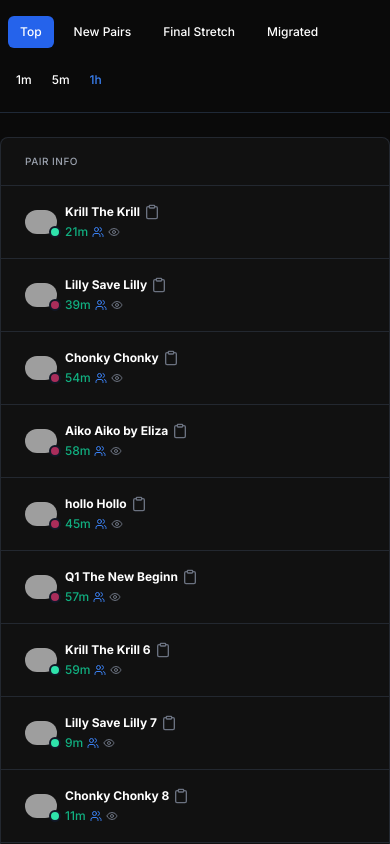
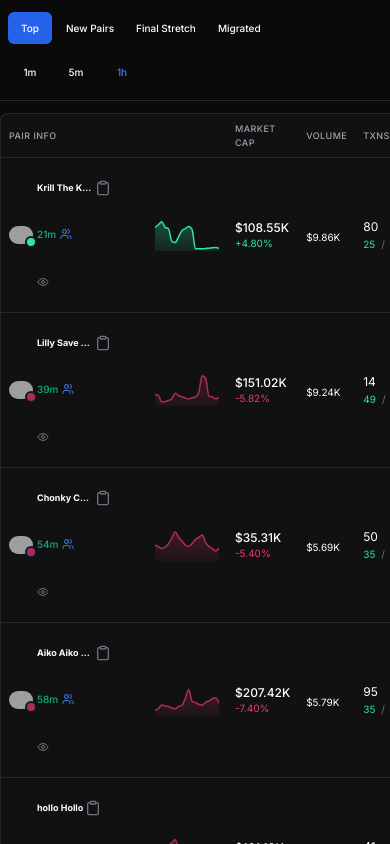
Before and after one commit to divyaxdv/token-discovery, a Next.js app: page / in a window 390 px wide. Shown: the top 844 px of the page. Built offline with nearby package versions, Linux system fonts and the light colour scheme; grey boxes are pictures that could not be loaded.

Commit message:
improve responsive design and remove sorting arrows

```diff
--- a/app/globals.css
+++ b/app/globals.css
@@ -37,6 +37,44 @@ body {
   color: hsl(var(--foreground));
   background: hsl(var(--background));
   background-color: #0a0a0a;
+  -webkit-font-smoothing: antialiased;
+  -moz-osx-font-smoothing: grayscale;
+}
+
+/* Improve touch targets on mobile */
+@media (max-width: 640px) {
+  button, a {
+    min-height: 44px;
+    min-width: 44px;
+  }
+}
+
+/* Smooth scrolling for horizontal table */
+.overflow-x-auto {
+  scroll-behavior: smooth;
+  -webkit-overflow-scrolling: touch;
+}
+
+/* Custom scrollbar for table */
+.scrollbar-thin {
+  scrollbar-width: thin;
+}
+
+.scrollbar-thin::-webkit-scrollbar {
+  height: 6px;
+}
+
+.scrollbar-thin::-webkit-scrollbar-track {
+  background: transparent;
+}
+
+.scrollbar-thin::-webkit-scrollbar-thumb {
+  background-color: rgba(75, 85, 99, 0.5);
+  border-radius: 3px;
+}
+
+.scrollbar-thin::-webkit-scrollbar-thumb:hover {
+  background-color: rgba(75, 85, 99, 0.7);
 }
 
 @layer utilities {
--- a/app/layout.tsx
+++ b/app/layout.tsx
@@ -8,6 +8,11 @@ const inter = Inter({ subsets: ["latin"] });
 export const metadata: Metadata = {
   title: "Axiom Trade - Token Discovery",
   description: "Token trading table with real-time updates",
+  viewport: {
+    width: "device-width",
+    initialScale: 1,
+    maximumScale: 5,
+  },
 };
 
 export default function RootLayout({
--- a/app/page.tsx
+++ b/app/page.tsx
@@ -2,7 +2,7 @@ import { TokenTable } from "@/components/organisms/TokenTable";
 
 export default function Home() {
   return (
-    <main className="min-h-screen bg-[#0a0a0a] text-white">
+    <main className="min-h-screen bg-[#0a0a0a] text-white overflow-x-hidden">
       <TokenTable />
     </main>
   );
--- a/components/molecules/MiniChart.tsx
+++ b/components/molecules/MiniChart.tsx
@@ -49,7 +49,7 @@ export const MiniChart = memo(function MiniChart({ token, timePeriod, className
 
   return (
     <div
-      className={cn("h-10 w-20", className)}
+      className={cn("h-8 w-16 sm:h-9 sm:w-18 md:h-10 md:w-20", className)}
       onMouseLeave={() => setActiveIndex(null)}
     >
       <ResponsiveContainer width="100%" height="100%">
--- a/components/molecules/PriceDisplay.tsx
+++ b/components/molecules/PriceDisplay.tsx
@@ -23,10 +23,10 @@ export const PriceDisplay = memo(function PriceDisplay({
 
   return (
     <div className={cn("flex flex-col", className)}>
-      <span className="text-sm font-medium">{formatCurrency(value)}</span>
+      <span className="text-xs sm:text-sm font-medium">{formatCurrency(value)}</span>
       {change !== undefined && (
         <span
-          className={cn("text-xs transition-colors duration-300", {
+          className={cn("text-[10px] sm:text-xs transition-colors duration-300", {
             "text-[#2fe3ac]": isPositive,
             "text-[rgb(236,56,122)]": !isPositive,
           })}
--- a/components/molecules/TableHeader.tsx
+++ b/components/molecules/TableHeader.tsx
@@ -37,27 +37,14 @@ export const TableHeader = memo(function TableHeader({
   return (
     <th
       className={cn(
-        "px-6 sm:px-8 py-4 text-left text-[10px] font-medium text-gray-400 uppercase tracking-wider",
-        canSort && "cursor-pointer hover:text-gray-300 transition-colors",
+        "px-2 sm:px-3 md:px-4 lg:px-6 xl:px-8 py-2 sm:py-3 md:py-4 text-left text-[9px] sm:text-[10px] font-medium text-gray-400 uppercase tracking-wider",
+        canSort && "cursor-pointer hover:text-gray-300 transition-colors touch-manipulation",
         className
       )}
       onClick={handleClick}
     >
       <div className="flex items-center gap-2">
         <span>{label}</span>
-        {canSort && (
-          <span className="text-gray-500">
-            {isActive ? (
-              sortOrder === "asc" ? (
-                <ArrowUp className="h-3 w-3" />
-              ) : (
-                <ArrowDown className="h-3 w-3" />
-              )
-            ) : (
-              <ArrowUpDown className="h-3 w-3" />
-            )}
-          </span>
-        )}
       </div>
     </th>
   );
--- a/components/molecules/TokenInfo.tsx
+++ b/components/molecules/TokenInfo.tsx
@@ -58,7 +58,7 @@ export const TokenInfo = memo(function TokenInfo({ token, className }: TokenInfo
           </PopoverTrigger>
           <PopoverContent
             side="top"
-            className="w-auto p-1.5 bg-black"
+            className="w-auto p-1.5 bg-black border-0 shadow-none"
             onMouseEnter={() => setOpenPopover(label)}
             onMouseLeave={() => setOpenPopover(null)}
           >
@@ -159,7 +159,7 @@ export const TokenInfo = memo(function TokenInfo({ token, className }: TokenInfo
           </PopoverTrigger>
           <PopoverContent
             side="top"
-            className="w-auto p-1.5 bg-black"
+            className="w-auto p-1.5 bg-black border-0 shadow-none"
             onMouseEnter={() => setOpenPopover("DEX paid")}
             onMouseLeave={() => setOpenPopover(null)}
           >
--- a/components/molecules/TransactionDisplay.tsx
+++ b/components/molecules/TransactionDisplay.tsx
@@ -20,9 +20,9 @@ export const TransactionDisplay = memo(function TransactionDisplay({
   className,
 }: TransactionDisplayProps) {
   return (
-    <div className={cn("flex flex-col gap-1", className)}>
-      <span className="text-sm">{total}</span>
-      <div className="flex gap-2 text-xs">
+    <div className={cn("flex flex-col gap-0.5 sm:gap-1", className)}>
+      <span className="text-xs sm:text-sm">{total}</span>
+      <div className="flex gap-1.5 sm:gap-2 text-[10px] sm:text-xs">
         <span className="text-[#2fe3ac]">{buys}</span>
         <span className="text-gray-500">/</span>
         <span className="text-[rgb(236,56,122)]">{sells}</span>
--- a/components/organisms/TokenTableRow.tsx
+++ b/components/organisms/TokenTableRow.tsx
@@ -54,13 +54,13 @@ export const TokenTableRow = memo(function TokenTableRow({ token }: TokenTableRo
       onMouseLeave={() => dispatch(setHoveredToken(null))}
     >
       {/* Pair Info */}
-      <td className="px-6 sm:px-8 py-4">
-        <div className="flex items-center gap-2 sm:gap-3">
+      <td className="px-2 sm:px-3 md:px-4 lg:px-6 xl:px-8 py-2 sm:py-3 md:py-4">
+        <div className="flex items-center gap-1 sm:gap-1.5 md:gap-2 lg:gap-3">
           <TokenImage token={token} size={40} className="hidden sm:block" />
-          <TokenImage token={token} size={32} className="block sm:hidden" />
+          <TokenImage token={token} size={24} className="block sm:hidden" />
           <div className="flex flex-col min-w-0 flex-1">
-            <div className="flex items-center gap-1 sm:gap-2">
-              <span className="text-xs sm:text-sm font-bold text-white hover:text-blue-500 transition-colors cursor-pointer truncate">{token.name}</span>
+            <div className="flex items-center gap-0.5 sm:gap-1 md:gap-2">
+              <span className="text-[9px] sm:text-[10px] md:text-xs lg:text-sm font-bold text-white hover:text-blue-500 transition-colors cursor-pointer truncate max-w-[80px] sm:max-w-[120px] md:max-w-none">{token.name}</span>
               <Tooltip>
                 <TooltipTrigger asChild>
                   <button
@@ -73,19 +73,19 @@ export const TokenTableRow = memo(function TokenTableRow({ token }: TokenTableRo
                 <TooltipContent>Copy contract address</TooltipContent>
               </Tooltip>
             </div>
-            <div className="flex items-center gap-1 sm:gap-2 mt-1 flex-wrap">
-              <span className="text-xs text-[#11af80] font-medium">{token.age}</span>
+            <div className="flex items-center gap-1 sm:gap-2 mt-0.5 sm:mt-1 flex-wrap">
+              <span className="text-[10px] sm:text-xs text-[#11af80] font-medium">{token.age}</span>
               <Tooltip>
                 <TooltipTrigger asChild>
-                  <button className="text-blue-500 hover:text-blue-400 transition-colors">
-                    <Users className="h-3 w-3" />
+                  <button className="text-blue-500 hover:text-blue-400 transition-colors touch-manipulation">
+                    <Users className="h-3 w-3 sm:h-3.5 sm:w-3.5" />
                   </button>
                 </TooltipTrigger>
                 <TooltipContent>View holders</TooltipContent>
               </Tooltip>
               <Tooltip>
                 <TooltipTrigger asChild>
-                  <button className="text-gray-500 hover:text-gray-400 transition-colors hidden sm:inline-flex">
+                  <button className="text-gray-500 hover:text-gray-400 transition-colors hidden sm:inline-flex touch-manipulation">
                     <Globe className="h-3 w-3" />
                   </button>
                 </TooltipTrigger>
@@ -93,7 +93,7 @@ export const TokenTableRow = memo(function TokenTableRow({ token }: TokenTableRo
               </Tooltip>
               <Tooltip>
                 <TooltipTrigger asChild>
-                  <button className="text-gray-500 hover:text-gray-400 transition-colors hidden sm:inline-flex">
+                  <button className="text-gray-500 hover:text-gray-400 transition-colors hidden sm:inline-flex touch-manipulation">
                     <Search className="h-3 w-3" />
                   </button>
                 </TooltipTrigger>
@@ -101,9 +101,9 @@ export const TokenTableRow = memo(function TokenTableRow({ token }: TokenTableRo
               </Tooltip>
               <Popover>
                 <PopoverTrigger asChild>
-                  <button className="text-gray-500 hover:text-gray-400 transition-colors flex items-center gap-1">
-                    <Eye className="h-3 w-3" />
-                    <span className="text-xs text-gray-500 hidden sm:inline">{Math.floor(Math.random() * 500)}</span>
+                  <button className="text-gray-500 hover:text-gray-400 transition-colors flex items-center gap-1 touch-manipulation">
+                    <Eye className="h-3 w-3 sm:h-3.5 sm:w-3.5" />
+                    <span className="text-[10px] sm:text-xs text-gray-500 hidden sm:inline">{Math.floor(Math.random() * 500)}</span>
                   </button>
                 </PopoverTrigger>
                 <PopoverContent>
@@ -119,27 +119,27 @@ export const TokenTableRow = memo(function TokenTableRow({ token }: TokenTableRo
       </td>
 
       {/* Chart */}
-      <td className="px-6 sm:px-8 py-4">
+      <td className="px-2 sm:px-3 md:px-4 lg:px-6 xl:px-8 py-2 sm:py-3 md:py-4">
         <MiniChart token={token} timePeriod={timePeriod} />
       </td>
 
       {/* Market Cap */}
-      <td className="px-6 sm:px-8 py-4">
+      <td className="px-2 sm:px-3 md:px-4 lg:px-6 xl:px-8 py-2 sm:py-3 md:py-4">
         <PriceDisplay value={token.marketCap} change={token.priceChange[timePeriod]} />
       </td>
 
       {/* Liquidity */}
-      <td className="px-6 sm:px-8 py-4 hidden md:table-cell">
-        <span className="text-sm">{formatCurrency(token.liquidity)}</span>
+      <td className="px-2 sm:px-3 md:px-4 lg:px-6 xl:px-8 py-2 sm:py-3 md:py-4 hidden md:table-cell">
+        <span className="text-[10px] sm:text-xs md:text-sm">{formatCurrency(token.liquidity)}</span>
       </td>
 
       {/* Volume */}
-      <td className="px-6 sm:px-8 py-4">
-        <span className="text-sm">{formatCurrency(token.volume)}</span>
+      <td className="px-2 sm:px-3 md:px-4 lg:px-6 xl:px-8 py-2 sm:py-3 md:py-4">
+        <span className="text-[10px] sm:text-xs md:text-sm">{formatCurrency(token.volume)}</span>
       </td>
 
       {/* TXNS */}
-      <td className="px-6 sm:px-8 py-4 hidden sm:table-cell">
+      <td className="px-2 sm:px-3 md:px-4 lg:px-6 xl:px-8 py-2 sm:py-3 md:py-4">
         <TransactionDisplay
           total={token.transactions.total}
           buys={token.transactions.buys}
@@ -148,13 +148,13 @@ export const TokenTableRow = memo(function TokenTableRow({ token }: TokenTableRo
       </td>
 
       {/* Token Info */}
-      <td className="px-6 sm:px-8 py-4 hidden lg:table-cell">
+      <td className="px-2 sm:px-3 md:px-4 lg:px-6 xl:px-8 py-2 sm:py-3 md:py-4">
         <TokenInfo token={token} />
       </td>
 
       {/* Action */}
-      <td className="px-6 sm:px-8 py-4">
-        <Button onClick={handleBuy} size="sm" className="w-full text-xs sm:text-sm rounded-full text-black bg-[#526fff] hover:bg-[#4255d4]">
+      <td className="px-2 sm:px-3 md:px-4 lg:px-6 xl:px-8 py-2 sm:py-3 md:py-4">
+        <Button onClick={handleBuy} size="sm" className="w-full text-[9px] sm:text-[10px] md:text-xs lg:text-sm rounded-full text-black bg-[#526fff] hover:bg-[#4255d4] touch-manipulation min-h-[28px] sm:min-h-[32px] md:min-h-[36px] px-2 sm:px-3">
           Buy
         </Button>
       </td>
```
Also changed, not shown: components/organisms/NavigationBar.tsx (+7 -7 lines), components/organisms/TokenTable.tsx (+6 -7 lines).
